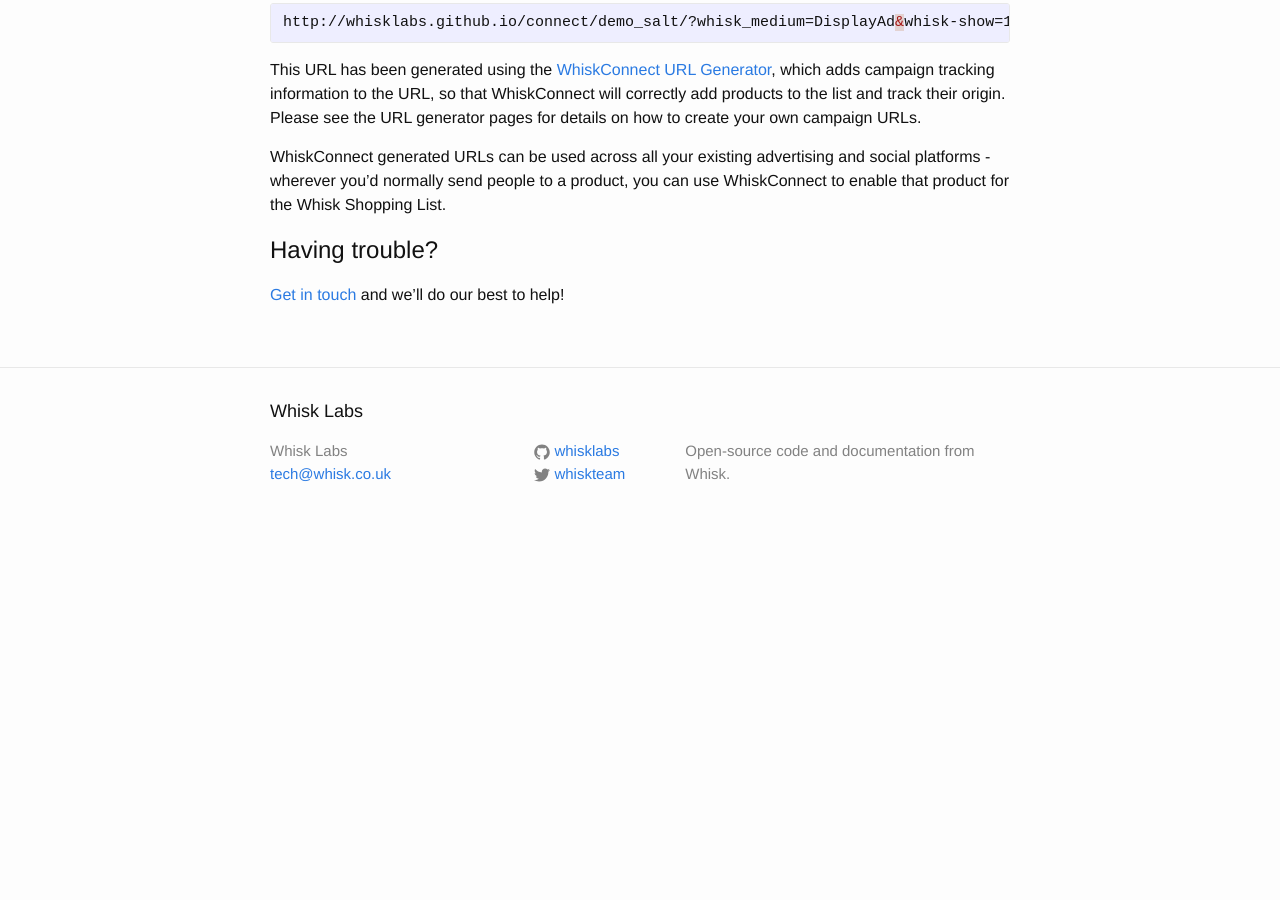
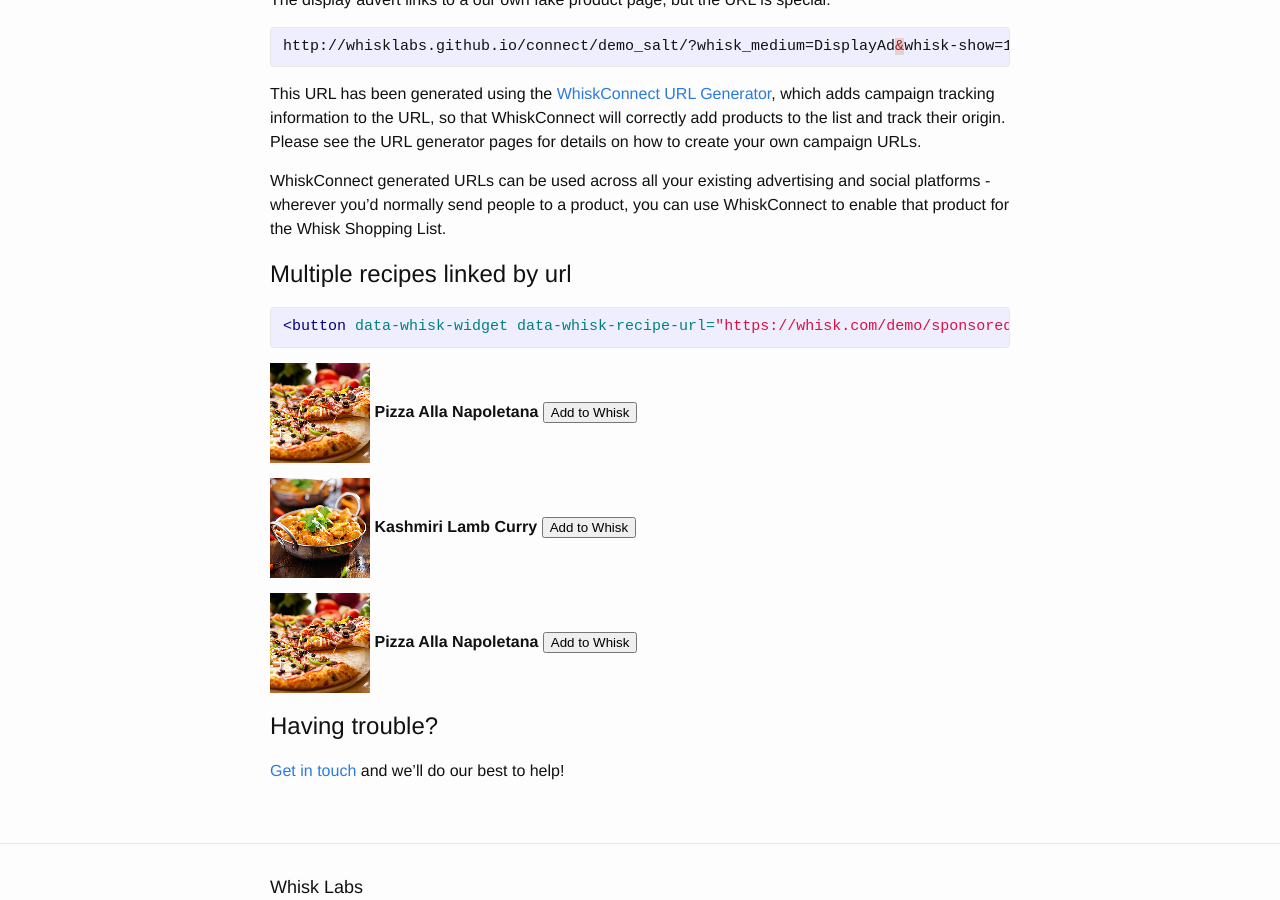
Before and after one commit to whisklabs/whisklabs.github.io, a Jekyll site: the page built from connect/index.md, in a window 1280 px wide and 900 px high, scrolled down 10512 px. Built offline with Jekyll 4.4.1, drawn with Linux system fonts in a browser that asks for light colours; nearby versions of some CDN libraries; a script that is not in the unit is left out; before the commit the page ends 11057 px from its top, so only the background shows below that; some of the changed text lies outside the part shown.

Commit message:
add section for multiple recipes linked by url

```diff
--- a/connect/index.md
+++ b/connect/index.md
@@ -462,6 +462,37 @@ This URL has been generated using the [WhiskConnect URL Generator](https://conne
 WhiskConnect generated URLs can be used across all your existing advertising and social platforms - wherever you'd normally send people to a product, you can use WhiskConnect to enable that product for the Whisk Shopping List.
 
 
+# Multiple recipes linked by url
+
+{% highlight html %}
+<button data-whisk-widget data-whisk-recipe-url="https://whisk.com/demo/sponsored-retailer">Add to Whisk</button>
+{% endhighlight %}
+
+<img src="/connect/images/recipe_1.jpg" alt="Pizza Alla Napoletana" width="100">
+<strong>Pizza Alla Napoletana</strong>
+<button type="button"
+    data-whisk-widget
+    data-whisk-recipe-url="https://whisk.com/demo/sponsored-retailer">
+  Add to Whisk
+</button>
+
+<img src="/connect/images/recipe_2.jpg" alt="Kashmiri Lamb Curry" width="100">
+<strong>Kashmiri Lamb Curry</strong>
+<button type="button"
+    data-whisk-widget
+    data-whisk-recipe-url="https://whisk.com/demo/complementary-item-advert">
+  Add to Whisk
+</button>
+
+<img src="/connect/images/recipe_1.jpg" alt="Pizza Alla Napoletana" width="100">
+<strong>Pizza Alla Napoletana</strong>
+<button type="button"
+    data-whisk-widget
+    data-whisk-recipe-url="https://whisk.com/demo/sponsored-ingredient">
+  Add to Whisk
+</button>
+
+
 # Having trouble?
 
 [Get in touch](mailto:tech@whisk.co.uk) and we'll do our best to help!
```
Also changed, not shown: connect/images/recipe_1.jpg (added), connect/images/recipe_2.jpg (added).
